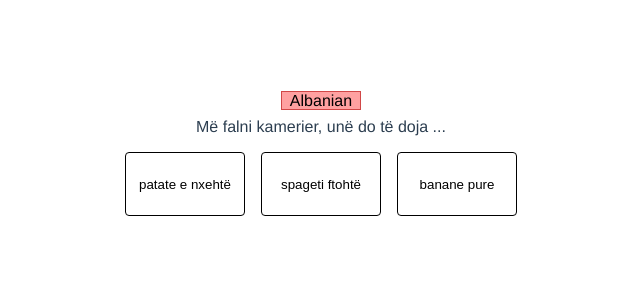
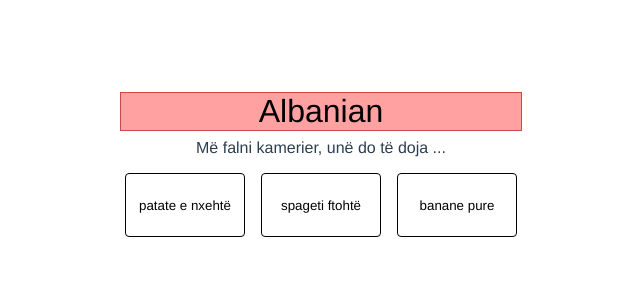
Before and after one commit to BethanyDrake/trijam-88, a Vue app: page / in a window 1280 px wide. Shown: the top 300 px of the page, without its empty margins (319-959 px from the left). Built offline with nearby package versions, Linux system fonts and the light colour scheme.

Commit message:
header styling

```diff
--- a/src/App.vue
+++ b/src/App.vue
@@ -2,8 +2,8 @@
   <div id="app">
 
     <div v-if="state==='playing'">
-      <div class="container">
-    <span id="languageName">{{languageName}}</span>
+      <div class="container h1Container">
+    <div class="h1">{{languageName}}</div>
   </div>
     <div class="container">{{introText}}</div>
 
@@ -34,7 +34,9 @@
 
   </div>
   <div v-if="state==='ended'">
-    <div class="container">Game Over</div>
+    <div class="container h1Container">
+    <div class="container h1">Game Over</div>
+  </div>
     <div class="container">
       Score: {{score}}
     </div>
@@ -175,6 +177,9 @@ export default {
   margin: 8px 8px;
 }
 
+button {
+  font-family: Avenir, Helvetica, Arial, sans-serif;
+}
 
 .optionButton:hover{
   border-width: 3px;
@@ -200,13 +205,20 @@ export default {
 
 }
 
-
-#languageName {
+.h1 {
+  font-size: 2em;
   border-color: #d14747;
   background-color: #ffa1a1;
-  padding:0 8px;
+  /* padding:0 16px; */
+  width: 400px;
   color: black;
   border-width: 1px;
   border-style: solid;
+  font-family: Avenir, Helvetica, Arial, sans-serif;
 }
+.h1Container {
+  display: flex;
+  justify-content: center;
+}
+
 </style>
```
